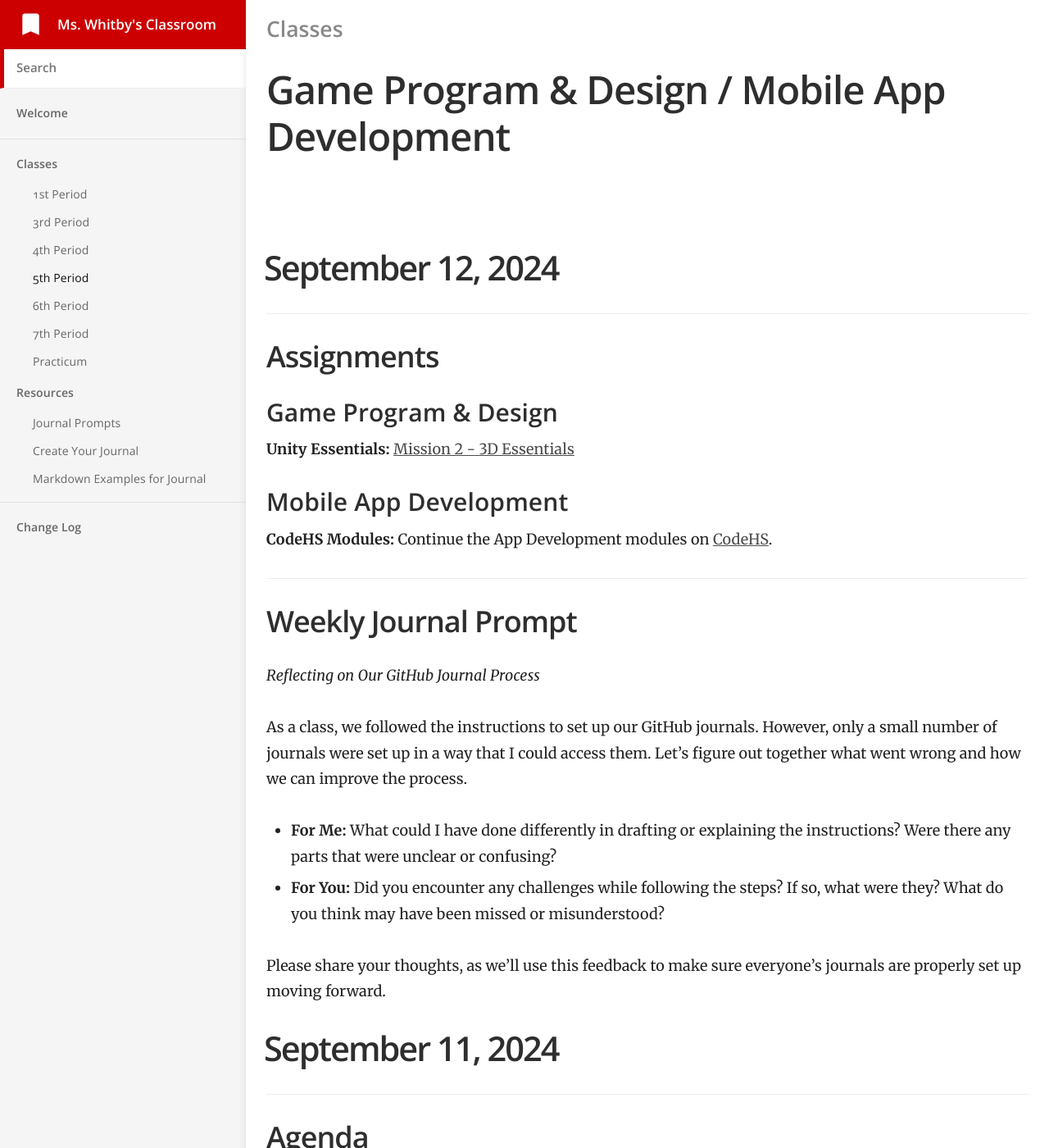
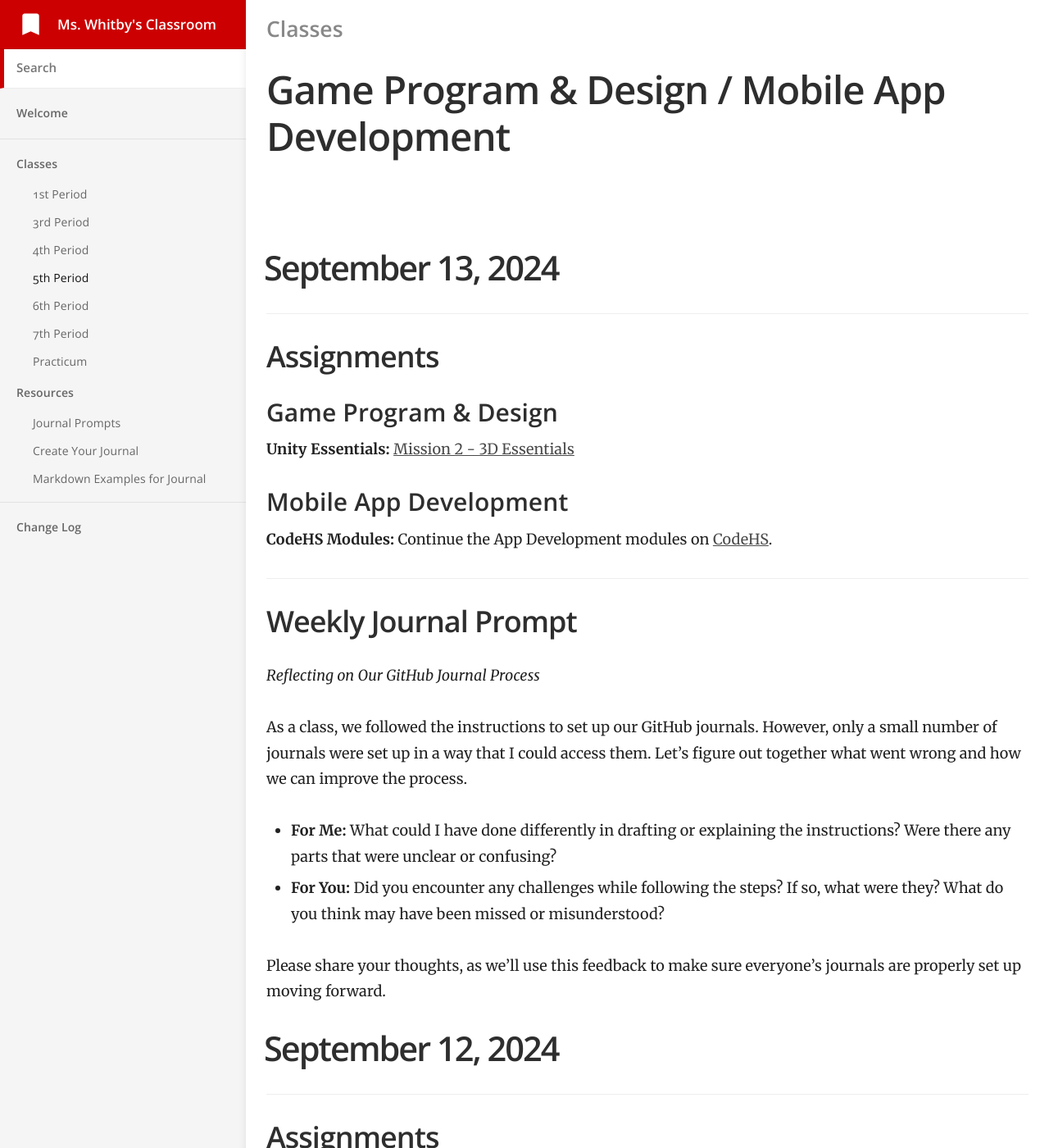
Before and after one commit to mswhitby/classroom, a Jekyll site: the page built from _docs/classes/5th.md, in a window 1280 px wide and 1400 px high. Shown: the whole window at 82% size. Built offline with Jekyll 4.4.1, drawn with Linux system fonts in a browser that asks for light colours.

Commit message:
Updated lesson

```diff
--- a/_docs/classes/5th.md
+++ b/_docs/classes/5th.md
@@ -4,6 +4,29 @@ subtitle: Game Program & Design / Mobile App Development
 category: Classes
 order: 4
 ---
+
+# September 13, 2024
+
+## Assignments
+
+### Game Program & Design
+
+**Unity Essentials:** [Mission 2 - 3D Essentials](https://learn.unity.com/mission/mission-2-3d-essentials?pathwayId=664b6225edbc2a01973f4f19)
+
+### Mobile App Development
+
+**CodeHS Modules:** Continue the App Development modules on [CodeHS](https://codehs.com/).
+
+## Weekly Journal Prompt
+
+_Reflecting on Our GitHub Journal Process_
+
+As a class, we followed the instructions to set up our GitHub journals. However, only a small number of journals were set up in a way that I could access them. Let’s figure out together what went wrong and how we can improve the process.
+
+- **For Me:** What could I have done differently in drafting or explaining the instructions? Were there any parts that were unclear or confusing?
+- **For You:** Did you encounter any challenges while following the steps? If so, what were they? What do you think may have been missed or misunderstood?
+
+Please share your thoughts, as we’ll use this feedback to make sure everyone’s journals are properly set up moving forward.
 
 # September 12, 2024
 
```
